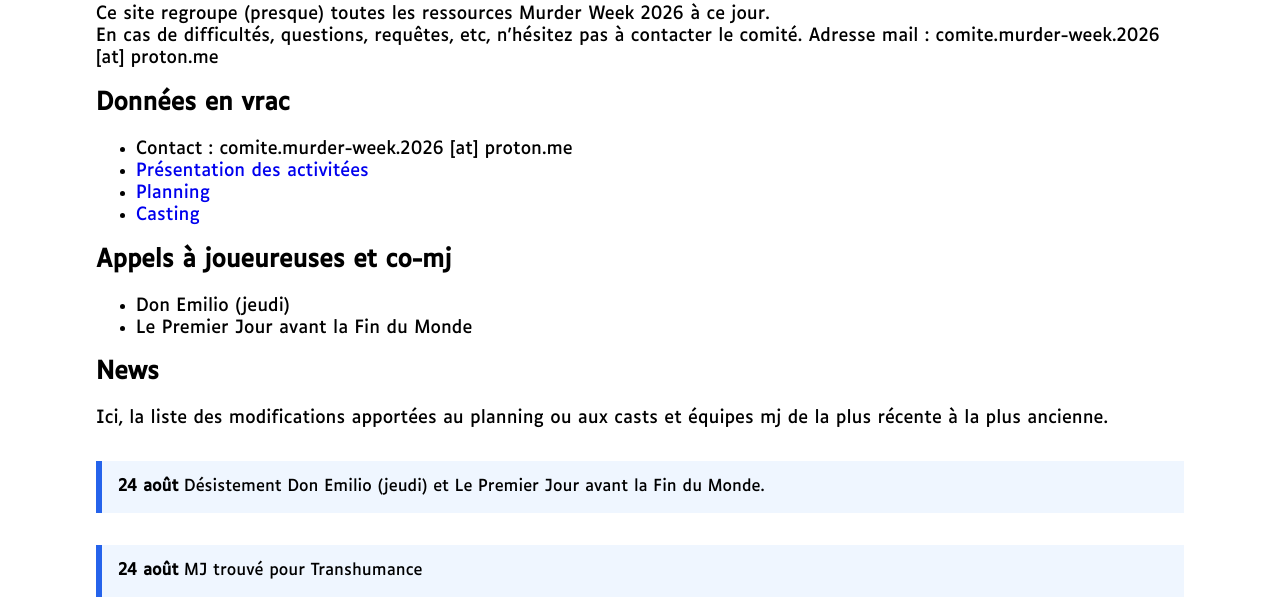
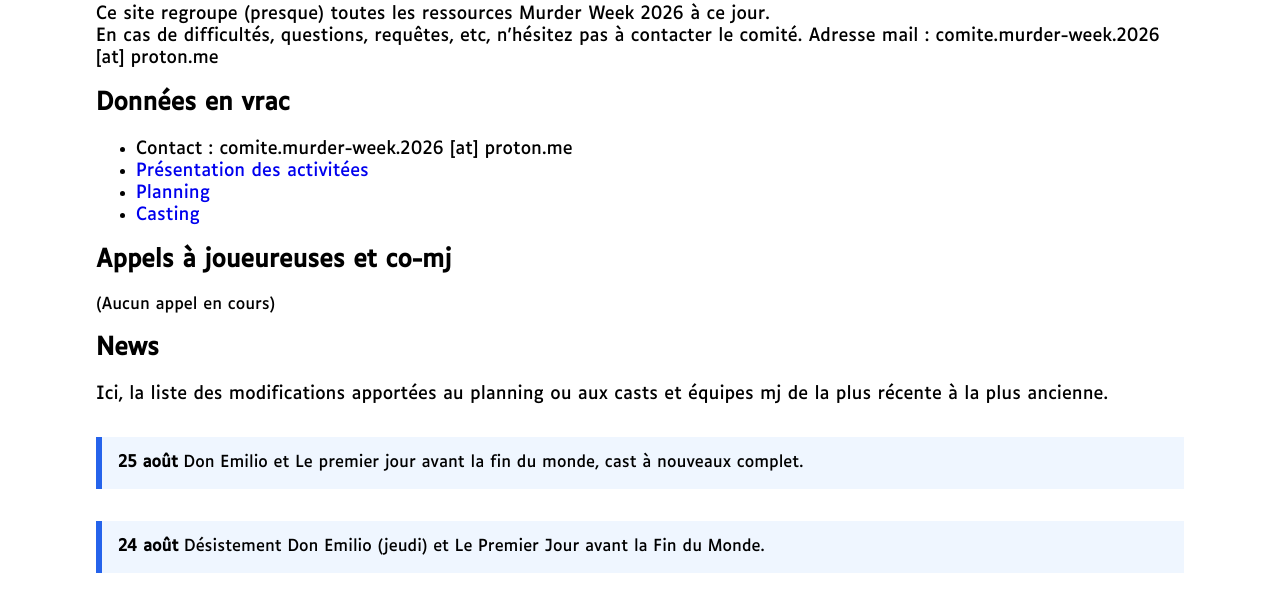
Before and after one commit to jusauvage/MurderWeek2026, a plain HTML site: page index.html in a window 1280 px wide. Shown: the part 174-776 px from the top of the page. Drawn offline with Linux system fonts and the light colour scheme.

Commit message:
Update index.html

```diff
--- a/index.html
+++ b/index.html
@@ -98,14 +98,15 @@
     </ul>
 
 <h2> Appels à joueureuses et co-mj</h2>
-<ul>
-	<li> Don Emilio (jeudi)</li>
-	<li> Le Premier Jour avant la Fin du Monde</li>
-</ul>
+ (Aucun appel en cours)
 
 <h2> News </h2>
 <p> Ici, la liste des modifications apportées au planning ou aux casts et équipes mj de la plus récente à la plus ancienne.
 </p>
+
+<aside class="callout">
+    <strong>25 août</strong> Don Emilio et Le premier jour avant la fin du monde, cast à nouveaux complet.
+</aside>
 
 <aside class="callout">
     <strong>24 août</strong> Désistement Don Emilio (jeudi) et Le Premier Jour avant la Fin du Monde.
```
